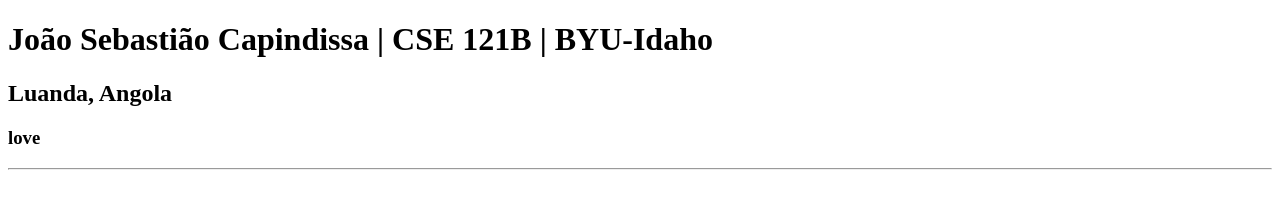
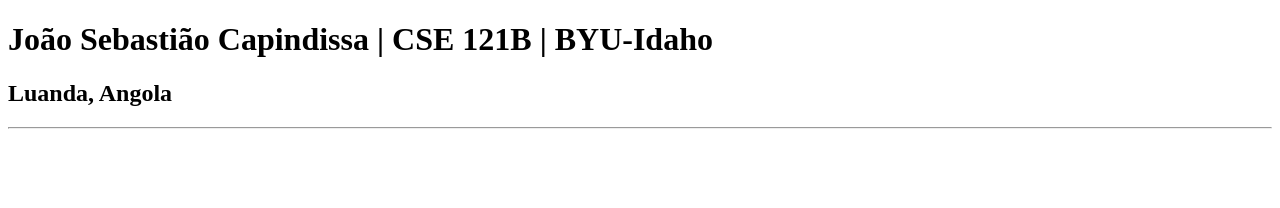
Before and after one commit to 0laf3/cse121b, a plain HTML site: page test.html in a window 1280 px wide. Drawn offline with Linux system fonts and the light colour scheme.

Commit message:
delete h3

```diff
--- a/test.html
+++ b/test.html
@@ -8,7 +8,6 @@
 <body>
     <h1>João Sebastião Capindissa | CSE 121B | BYU-Idaho</h1>
     <h2>Luanda, Angola</h2>
-    <h3>love</h3>
     <hr>
 
 </body>
```
